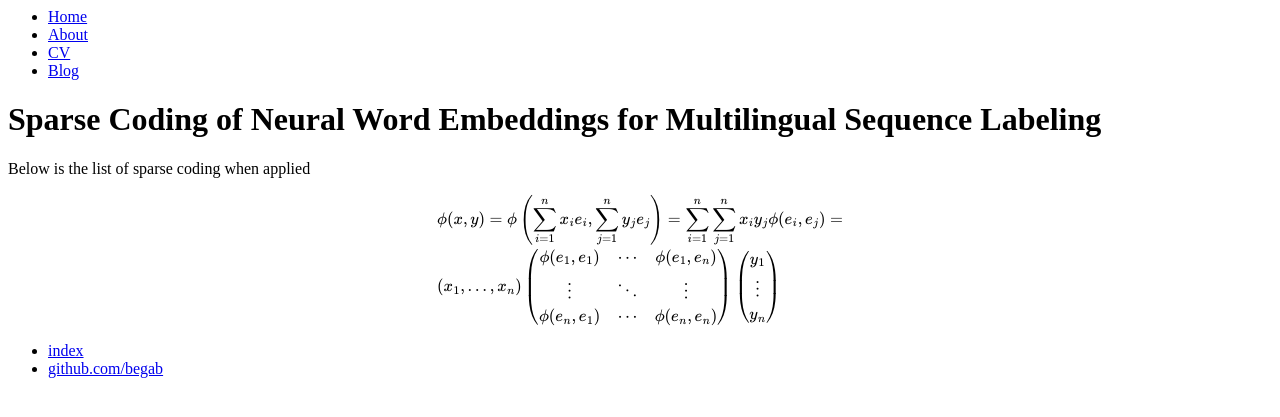
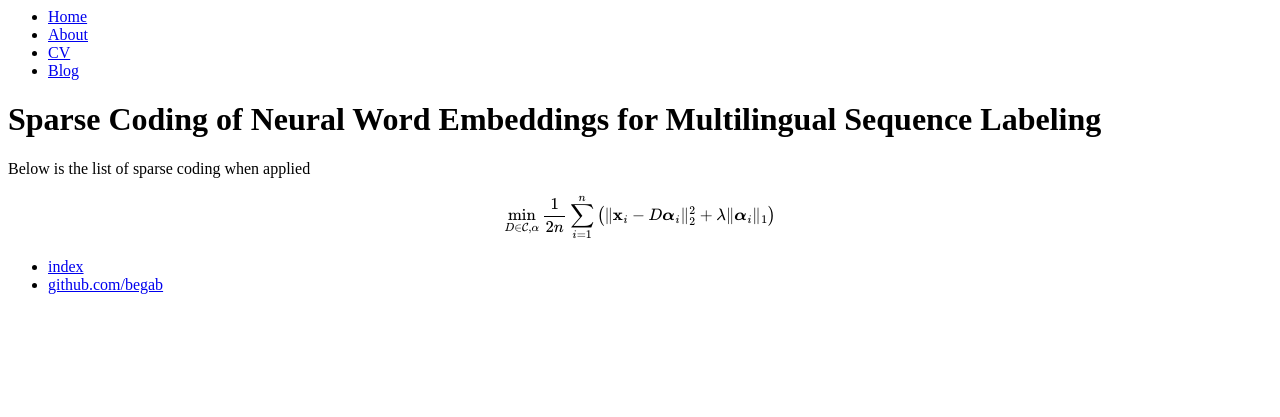
Before and after one commit to begab/begab.github.io, a Jekyll site: the page built from index.html, in a window 1280 px wide. Shown: the top 417 px of the page. Built offline with Jekyll 4.4.1, drawn with Linux system fonts in a browser that asks for light colours; formulas are drawn with MathJax 3.

Commit message:
updates the obj. function

```diff
--- a/index.html
+++ b/index.html
@@ -5,20 +5,5 @@ title: Sparse coded word representations
 <div class="blurb">
     <h1>Sparse Coding of Neural Word Embeddings for Multilingual Sequence Labeling</h1>
     <p>Below is the list of sparse coding when applied </p>
-    <span>$$
-    \begin{align*}
-      & \phi(x,y) = \phi \left(\sum_{i=1}^n x_ie_i, \sum_{j=1}^n y_je_j \right)
-        = \sum_{i=1}^n \sum_{j=1}^n x_i y_j \phi(e_i, e_j) = \\
-      & (x_1, \ldots, x_n) \left( \begin{array}{ccc}
-        \phi(e_1, e_1) & \cdots & \phi(e_1, e_n) \\
-        \vdots & \ddots & \vdots \\
-        \phi(e_n, e_1) & \cdots & \phi(e_n, e_n)
-      \end{array} \right)
-      \left( \begin{array}{c}
-        y_1 \\
-        \vdots \\
-        y_n
-      \end{array} \right)
-    \end{align*}
-    $$</span>
+    $$\min\limits_{D \in \mathcal{C}, \alpha} \frac{1}{2n} \sum_{i=1}^{n} \left(\lVert \mathbf{x}_i-D \boldsymbol{\alpha}_i \rVert_2^2 + \lambda \lVert \boldsymbol{\alpha}_i \rVert_1 \right)$$
 </div><!-- /.blurb -->
```
